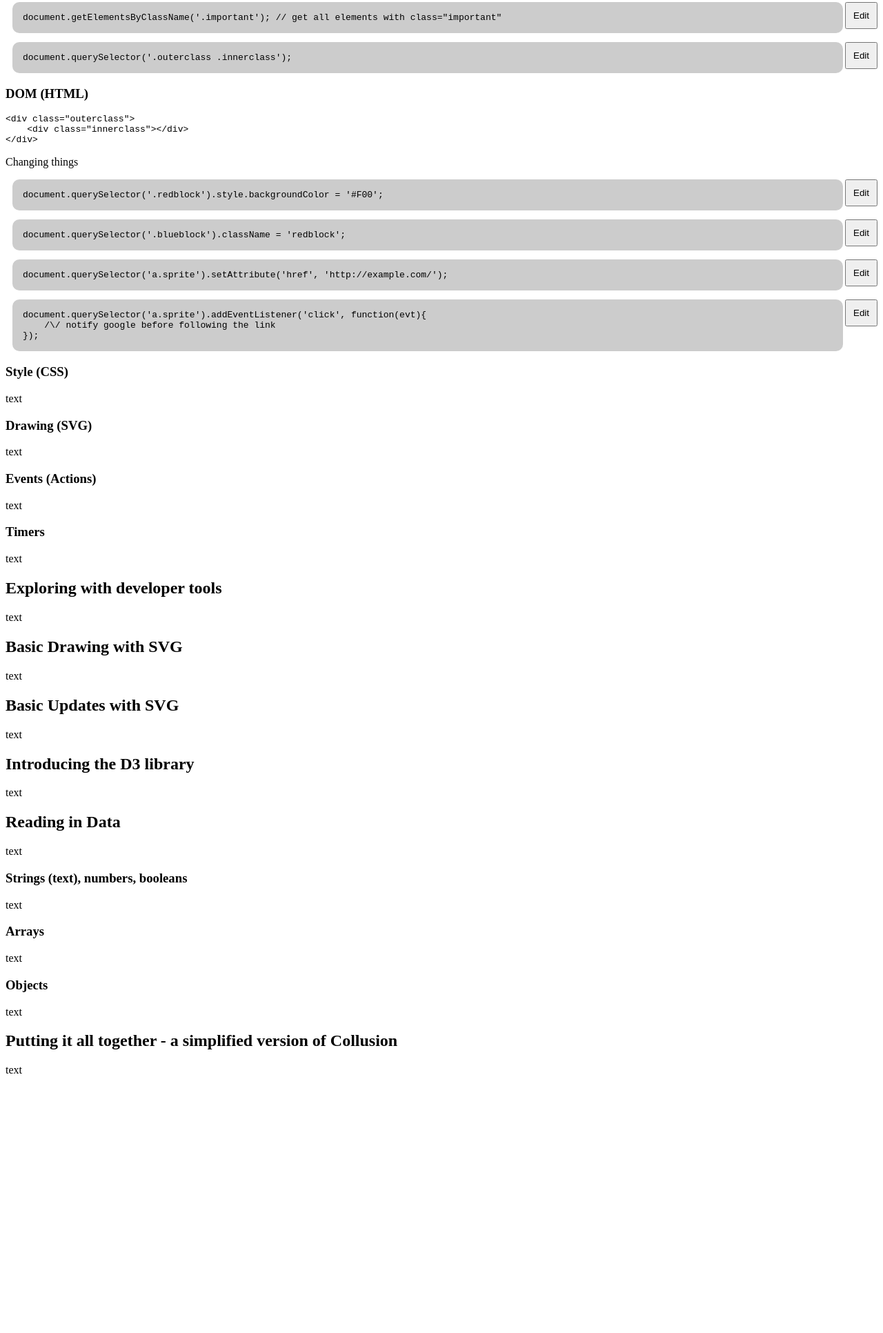
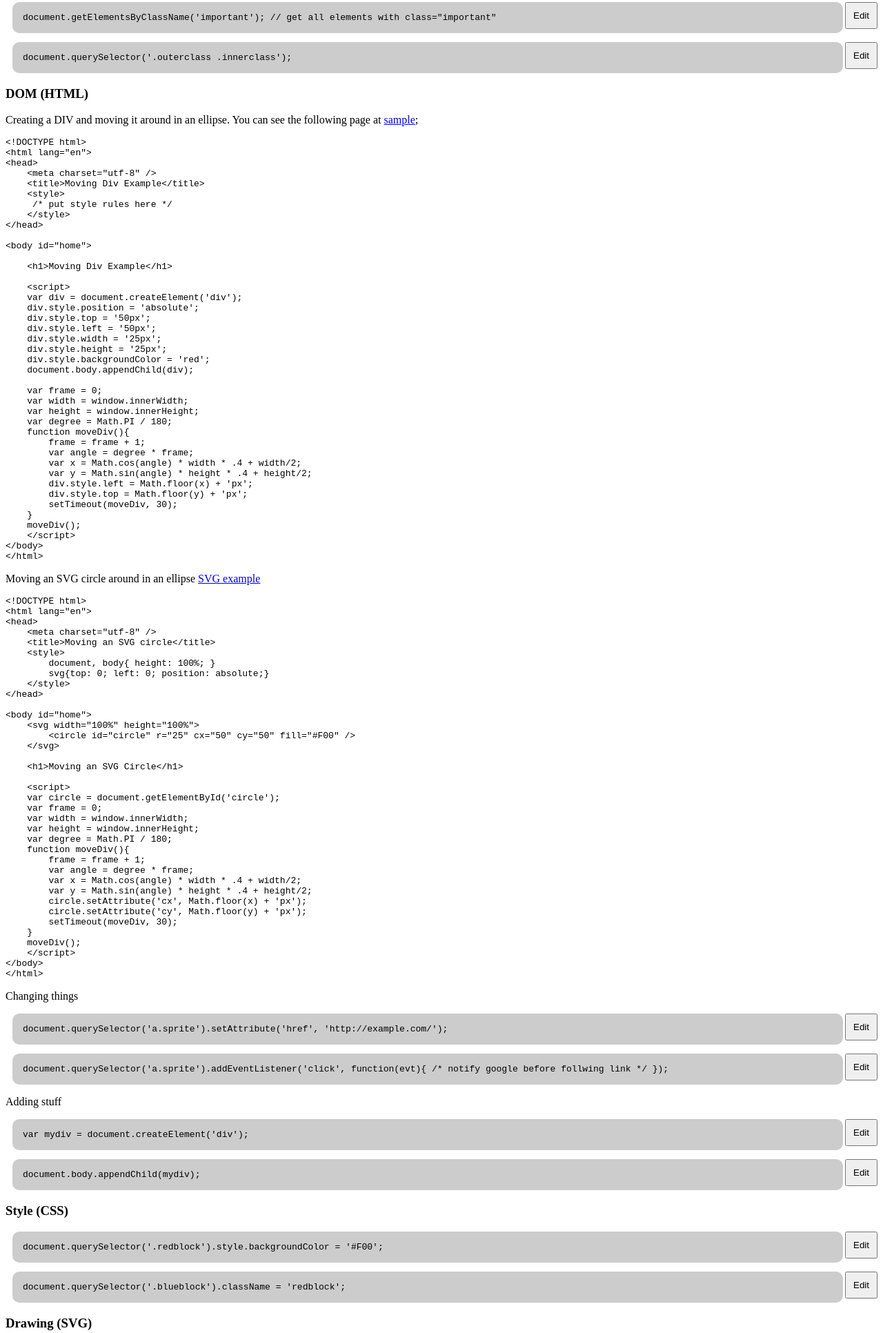
Before and after one commit to dethe/jstutorial, a website: page index.html in a window 1280 px wide. Shown: the part 981-2913 px from the top of the page at 69% size. Before the commit the page ends 2741 px from the top, so only its background shows below. Drawn offline with Linux system fonts and the light colour scheme.

```diff
--- a/index.html
+++ b/index.html
@@ -52,7 +52,7 @@
 
 <p>Finding things:</p>
 
-<pre><code class="javascript">document.getElementsByClassName('.important'); // get all elements with class=&quot;important&quot;
+<pre><code class="javascript">document.getElementsByClassName('important'); // get all elements with class=&quot;important&quot;
 </code></pre>
 
 <pre><code class="javascript">document.querySelector('.outerclass .innerclass');
@@ -60,12 +60,109 @@
 
 <h3>DOM (HTML)</h3>
 
-<pre><code class="html">&lt;div class=&quot;outerclass&quot;&gt;
-    &lt;div class=&quot;innerclass&quot;&gt;&lt;/div&gt;
-&lt;/div&gt;
+<p>Creating a DIV and moving it around in an ellipse. You can see the following page at <a href="div.html">sample</a>;</p>
+
+<pre><code class="html">&lt;!DOCTYPE html&gt;
+&lt;html lang=&quot;en&quot;&gt;
+&lt;head&gt;
+    &lt;meta charset=&quot;utf-8&quot; /&gt;
+    &lt;title&gt;Moving Div Example&lt;/title&gt;
+    &lt;style&gt;
+     /* put style rules here */
+    &lt;/style&gt;
+&lt;/head&gt;
+
+&lt;body id=&quot;home&quot;&gt;
+
+    &lt;h1&gt;Moving Div Example&lt;/h1&gt;
+
+    &lt;script&gt;
+    var div = document.createElement('div');
+    div.style.position = 'absolute';
+    div.style.top = '50px';
+    div.style.left = '50px';
+    div.style.width = '25px';
+    div.style.height = '25px';
+    div.style.backgroundColor = 'red';
+    document.body.appendChild(div);
+
+    var frame = 0;
+    var width = window.innerWidth;
+    var height = window.innerHeight;
+    var degree = Math.PI / 180;
+    function moveDiv(){
+        frame = frame + 1;
+        var angle = degree * frame;
+        var x = Math.cos(angle) * width * .4 + width/2;
+        var y = Math.sin(angle) * height * .4 + height/2;
+        div.style.left = Math.floor(x) + 'px';
+        div.style.top = Math.floor(y) + 'px';
+        setTimeout(moveDiv, 30);
+    }
+    moveDiv();
+    &lt;/script&gt;
+&lt;/body&gt;
+&lt;/html&gt;
+</code></pre>
+
+<p>Moving an SVG circle around in an ellipse <a href="svg.html">SVG example</a></p>
+
+<pre><code class="html">&lt;!DOCTYPE html&gt;
+&lt;html lang=&quot;en&quot;&gt;
+&lt;head&gt;
+    &lt;meta charset=&quot;utf-8&quot; /&gt;
+    &lt;title&gt;Moving an SVG circle&lt;/title&gt;
+    &lt;style&gt;
+        document, body{ height: 100%; }
+        svg{top: 0; left: 0; position: absolute;}
+    &lt;/style&gt;
+&lt;/head&gt;
+
+&lt;body id=&quot;home&quot;&gt;
+    &lt;svg width=&quot;100%&quot; height=&quot;100%&quot;&gt;
+        &lt;circle id=&quot;circle&quot; r=&quot;25&quot; cx=&quot;50&quot; cy=&quot;50&quot; fill=&quot;#F00&quot; /&gt;
+    &lt;/svg&gt;
+
+    &lt;h1&gt;Moving an SVG Circle&lt;/h1&gt;
+
+    &lt;script&gt;
+    var circle = document.getElementById('circle');
+    var frame = 0;
+    var width = window.innerWidth;
+    var height = window.innerHeight;
+    var degree = Math.PI / 180;
+    function moveDiv(){
+        frame = frame + 1;
+        var angle = degree * frame;
+        var x = Math.cos(angle) * width * .4 + width/2;
+        var y = Math.sin(angle) * height * .4 + height/2;
+        circle.setAttribute('cx', Math.floor(x) + 'px');
+        circle.setAttribute('cy', Math.floor(y) + 'px');
+        setTimeout(moveDiv, 30);
+    }
+    moveDiv();
+    &lt;/script&gt;
+&lt;/body&gt;
+&lt;/html&gt;
 </code></pre>
 
 <p>Changing things</p>
+
+<pre><code class="javascript">document.querySelector('a.sprite').setAttribute('href', 'http://example.com/');
+</code></pre>
+
+<pre><code class="javascript">document.querySelector('a.sprite').addEventListener('click', function(evt){ /* notify google before follwing link */ });
+</code></pre>
+
+<p>Adding stuff</p>
+
+<pre><code class="javascript">var mydiv = document.createElement('div');
+</code></pre>
+
+<pre><code class="javascript">document.body.appendChild(mydiv);
+</code></pre>
+
+<h3>Style (CSS)</h3>
 
 <pre><code class="javascript">document.querySelector('.redblock').style.backgroundColor = '#F00';
 </code></pre>
@@ -73,21 +170,13 @@
 <pre><code class="javascript">document.querySelector('.blueblock').className = 'redblock';
 </code></pre>
 
-<pre><code class="javascript">document.querySelector('a.sprite').setAttribute('href', 'http://example.com/');
+<h3>Drawing (SVG)</h3>
+
+<pre><code class="javascript">var circle = document.createElementNS('svg:circle', 'http://www.w3.org/2000/svg');
 </code></pre>
 
-<pre><code class="javascript">document.querySelector('a.sprite').addEventListener('click', function(evt){
-    /\/ notify google before following the link
-});
+<pre><code class="javascript">document.body.appendChild(circle);
 </code></pre>
-
-<h3>Style (CSS)</h3>
-
-<p>text</p>
-
-<h3>Drawing (SVG)</h3>
-
-<p>text</p>
 
 <h3>Events (Actions)</h3>
 
@@ -95,7 +184,8 @@
 
 <h3>Timers</h3>
 
-<p>text</p>
+<pre><code class="javascript">setTimeout(function(){alert('hello');}, 1000);
+</code></pre>
 
 <h2>Exploring with developer tools</h2>
 
```
Also changed, not shown: package.json (added, +20 -0 lines), tutorial.md (+113 -17 lines).
